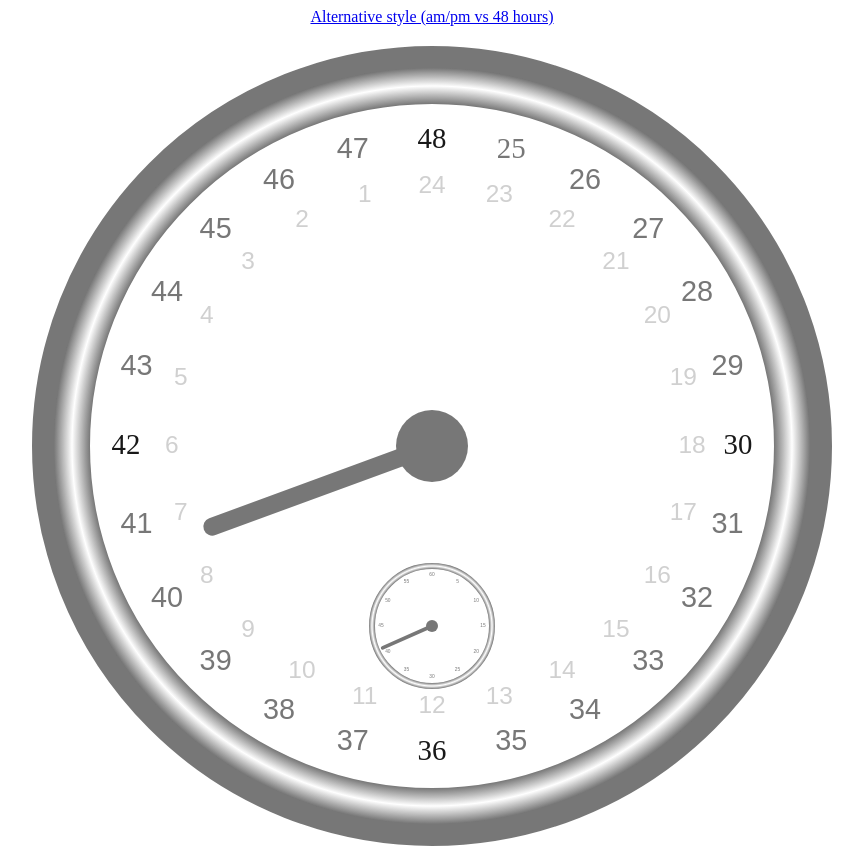
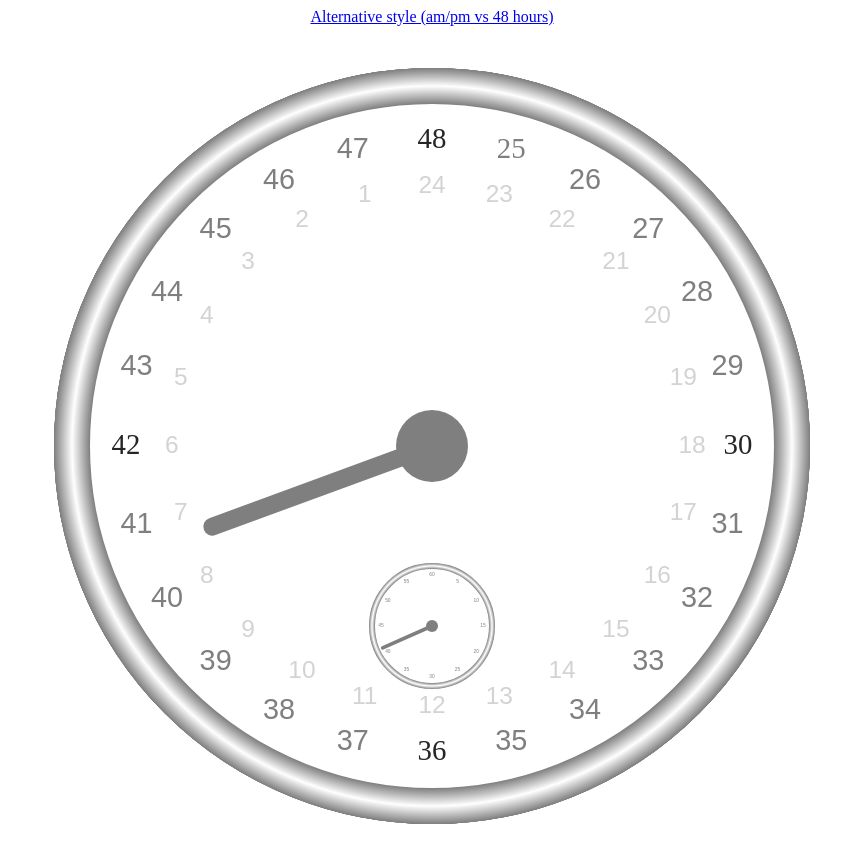
Before and after one commit to xwizard102/clock30pwa, a plain HTML site: page index.html in a window 1280 px wide. Shown: the whole page, without its empty margins (208-1071 px from the left). Drawn offline with Linux system fonts and the light colour scheme.

Commit message:
fix style

```diff
--- /dev/null
+++ b/css/style.css
@@ -0,0 +1,4 @@
+.canvas {
+    border: solid white 2px;
+    opacity: 0.85;
+}
--- a/index.html
+++ b/index.html
@@ -3,23 +3,15 @@
   <head>
     <meta charset="UTF-8">
     <link rel="manifest" href="./manifest.json">
+    <link rel="stylesheet" href="css/style.css">
     <title>Clock 30</title>
   </head>
-  <style>
-    .canvas {
-       font-size: 24px;
-        border: solid white 2px; background-color:#696969; opacity:0.7;
-        border-radius:50%;
-        -moz-border-radius:50%;
-        -webkit-border-radius:50%;
-    }
-  </style>
   <body>
       <center>
-      <a href="javascript: switchStyle();">Alternative style (am/pm vs 48 hours)</a>
+      <a href="#" onclick="switchStyle()">Alternative style (am/pm vs 48 hours)</a>
       <br/><br/>
       <div style="overflow: hidden;">
-        <canvas id="canvas" class="canvas" width="800" height="800" style=" border: solid white 2px; background-color:#696969; opacity:0.9;"/>
+        <canvas id="canvas" class="canvas" width="800" height="800"/>
       </div>
     </center>
   </body>
```
